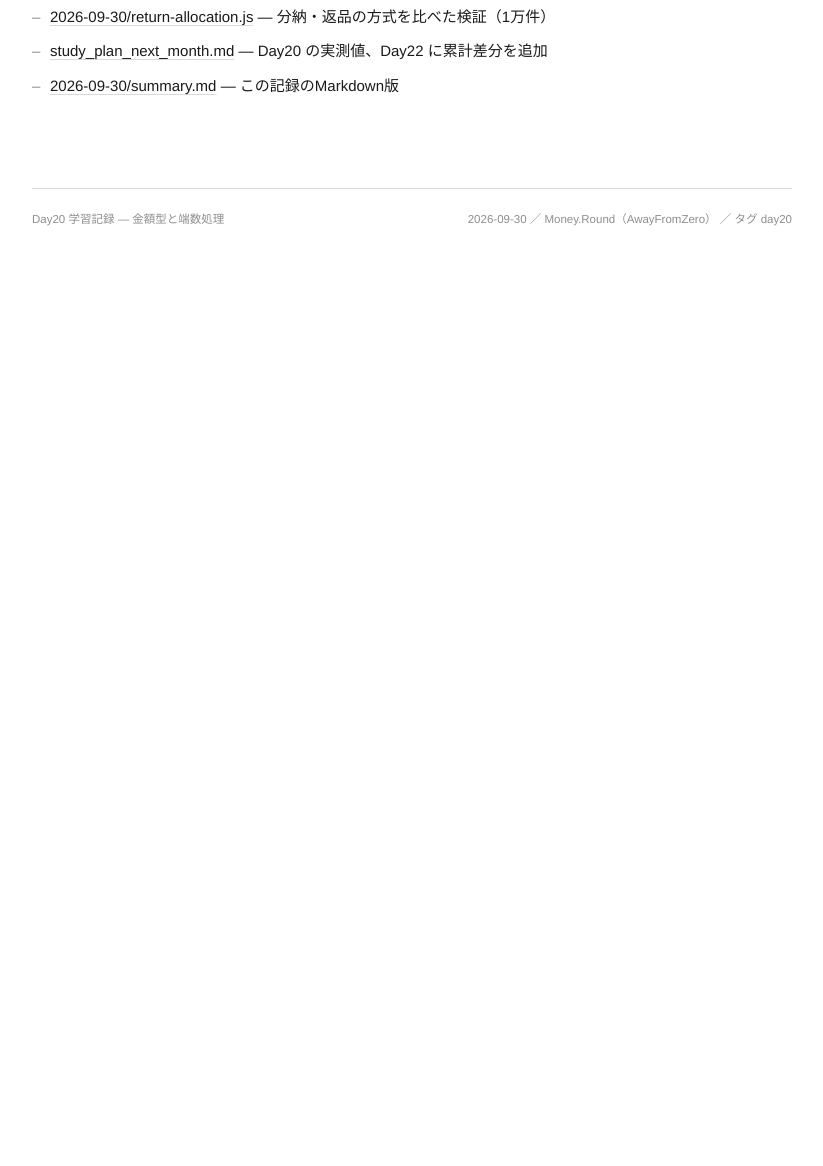
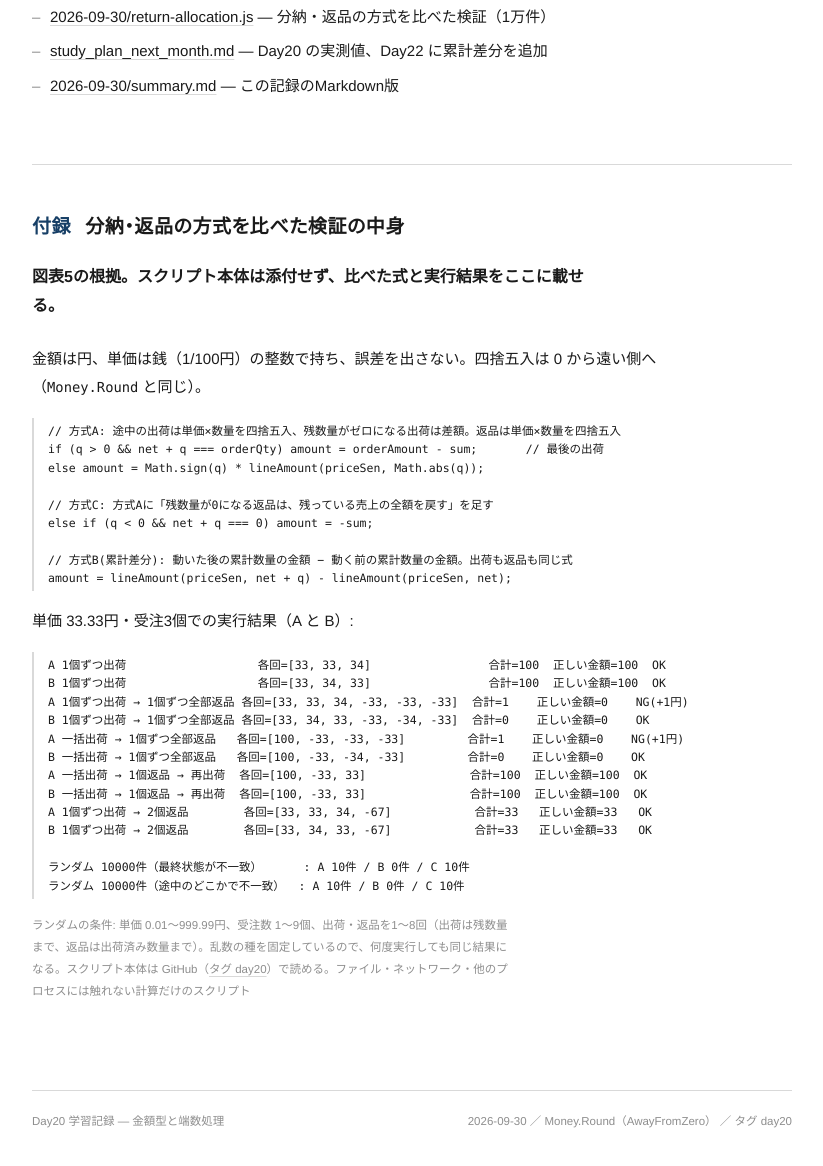
Before and after one commit to kiyo015/vibe-coding-study, a plain HTML site: page 2026-09-30/summary.html in a window 1280 px wide. Shown: the part 5819-6985 px from the top of the page, without its empty margins (228-1051 px from the left). Before the commit the page ends 6146 px from the top, so only its background shows below. Drawn offline with Linux system fonts and the light colour scheme.

Commit message:
検証スクリプトを日別フォルダから evidence/ へ移し、中身をHTMLの付録に載せる
Day20 の return-allocation.js がメール送信時にウイルス扱いされた。.js は
Windows で実行できる形式なので、メールシステムが中身を見ずに危険と判定する。

- 2026-09-30/return-allocation.js → evidence/2026-09-30-return-allocation.js
- summary.md / summary.html に、比べた式と実行結果の付録を追加(HTMLだけで証拠が読める)
- daily-closeout: 日別フォルダには md と html だけを置く規則を追加

Co-Authored-By: Claude Opus 5.5 <noreply@anthropic.com>

```diff
--- a/2026-09-30/summary.html
+++ b/2026-09-30/summary.html
@@ -105,6 +105,8 @@ svg text{font-family:inherit}
 b,strong{font-weight:700}
 .em{color:var(--accent);font-weight:700}
 code{font-family:"Consolas","Courier New",monospace;font-size:.92em}
+pre{font-family:"Consolas","Courier New",monospace;font-size:11.5px;line-height:1.6;margin:16px 0;
+  padding:4px 0 4px 14px;border-left:2px solid var(--hairline);overflow-x:auto;white-space:pre}
 a{color:inherit;text-decoration:underline;text-decoration-color:var(--hairline);text-underline-offset:3px}
 a:hover{text-decoration-color:var(--accent)}
 
@@ -340,6 +342,38 @@ a:hover{text-decoration-color:var(--accent)}
     </ul>
   </section>
 
+  <section>
+    <h2><span class="no">付録</span>分納・返品の方式を比べた検証の中身</h2>
+    <p class="msg">図表5の根拠。スクリプト本体は添付せず、比べた式と実行結果をここに載せる。</p>
+
+    <p>金額は円、単価は銭（1/100円）の整数で持ち、誤差を出さない。四捨五入は 0 から遠い側へ（<code>Money.Round</code> と同じ）。</p>
+<pre>// 方式A: 途中の出荷は単価×数量を四捨五入、残数量がゼロになる出荷は差額。返品は単価×数量を四捨五入
+if (q > 0 &amp;&amp; net + q === orderQty) amount = orderAmount - sum;       // 最後の出荷
+else amount = Math.sign(q) * lineAmount(priceSen, Math.abs(q));
+
+// 方式C: 方式Aに「残数量が0になる返品は、残っている売上の全額を戻す」を足す
+else if (q &lt; 0 &amp;&amp; net + q === 0) amount = -sum;
+
+// 方式B(累計差分): 動いた後の累計数量の金額 − 動く前の累計数量の金額。出荷も返品も同じ式
+amount = lineAmount(priceSen, net + q) - lineAmount(priceSen, net);</pre>
+
+    <p>単価 33.33円・受注3個での実行結果（A と B）:</p>
+<pre>A 1個ずつ出荷                   各回=[33, 33, 34]                 合計=100  正しい金額=100  OK
+B 1個ずつ出荷                   各回=[33, 34, 33]                 合計=100  正しい金額=100  OK
+A 1個ずつ出荷 → 1個ずつ全部返品 各回=[33, 33, 34, -33, -33, -33]  合計=1    正しい金額=0    NG(+1円)
+B 1個ずつ出荷 → 1個ずつ全部返品 各回=[33, 34, 33, -33, -34, -33]  合計=0    正しい金額=0    OK
+A 一括出荷 → 1個ずつ全部返品   各回=[100, -33, -33, -33]         合計=1    正しい金額=0    NG(+1円)
+B 一括出荷 → 1個ずつ全部返品   各回=[100, -33, -34, -33]         合計=0    正しい金額=0    OK
+A 一括出荷 → 1個返品 → 再出荷  各回=[100, -33, 33]               合計=100  正しい金額=100  OK
+B 一括出荷 → 1個返品 → 再出荷  各回=[100, -33, 33]               合計=100  正しい金額=100  OK
+A 1個ずつ出荷 → 2個返品        各回=[33, 33, 34, -67]            合計=33   正しい金額=33   OK
+B 1個ずつ出荷 → 2個返品        各回=[33, 34, 33, -67]            合計=33   正しい金額=33   OK
+
+ランダム 10000件（最終状態が不一致）      : A 10件 / B 0件 / C 10件
+ランダム 10000件（途中のどこかで不一致）  : A 10件 / B 0件 / C 10件</pre>
+    <p class="src">ランダムの条件: 単価 0.01〜999.99円、受注数 1〜9個、出荷・返品を1〜8回（出荷は残数量まで、返品は出荷済み数量まで）。乱数の種を固定しているので、何度実行しても同じ結果になる。スクリプト本体は GitHub（<a href="https://github.com/kiyo015/vibe-coding-study/blob/day20/2026-09-30/return-allocation.js">タグ day20</a>）で読める。ファイル・ネットワーク・他のプロセスには触れない計算だけのスクリプト</p>
+  </section>
+
   <footer class="doc-footer">
     <span>Day20 学習記録 — 金額型と端数処理</span>
     <span>2026-09-30 ／ Money.Round（AwayFromZero） ／ タグ day20</span>
```
Also changed, not shown: 2026-09-30/summary.md (+36 -0 lines), study_plan_next_month.md (+1 -1 lines), .claude/skills/daily-closeout/SKILL.md, evidence/2026-09-30-return-allocation.js (renamed from 2026-09-30/return-allocation.js).
